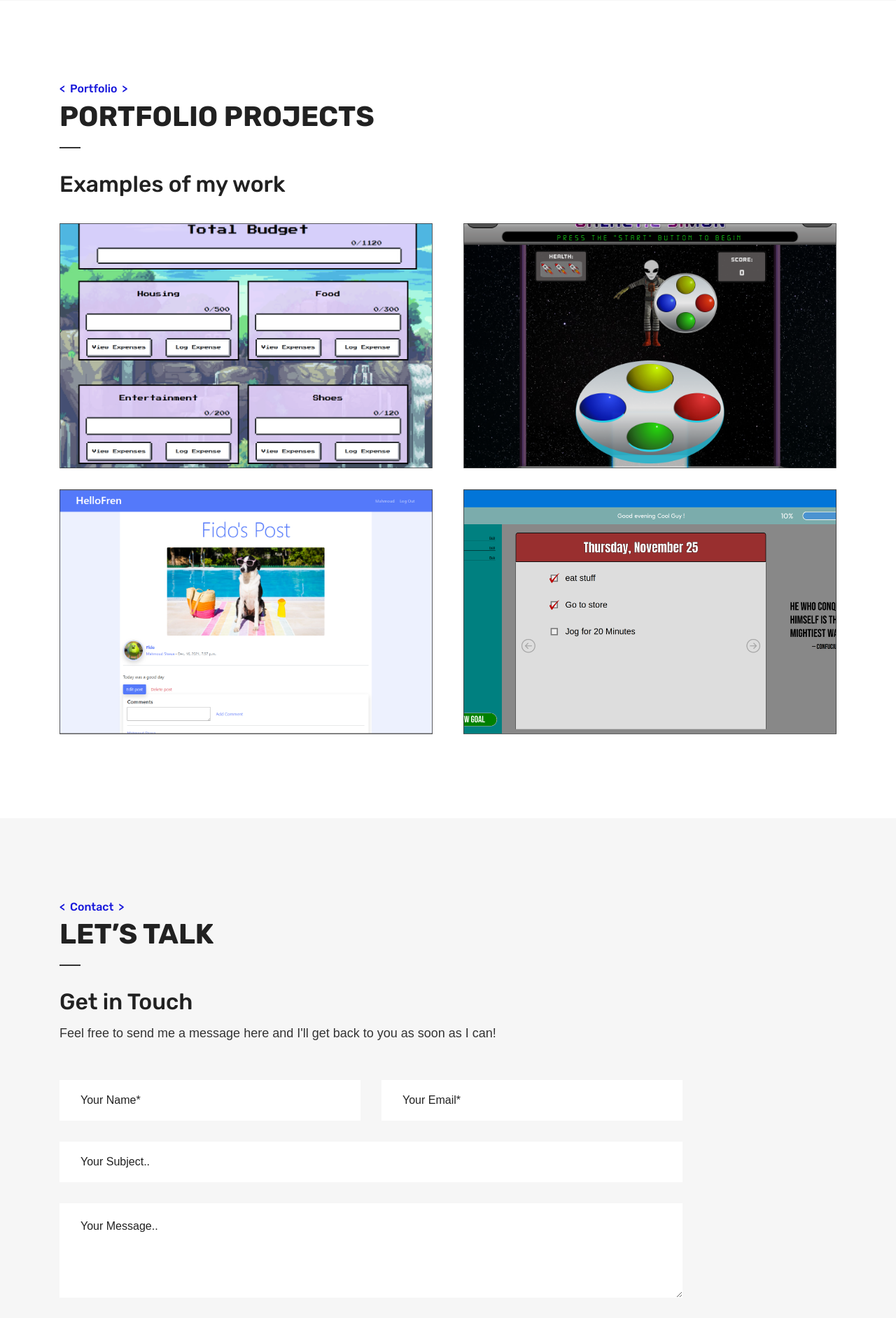
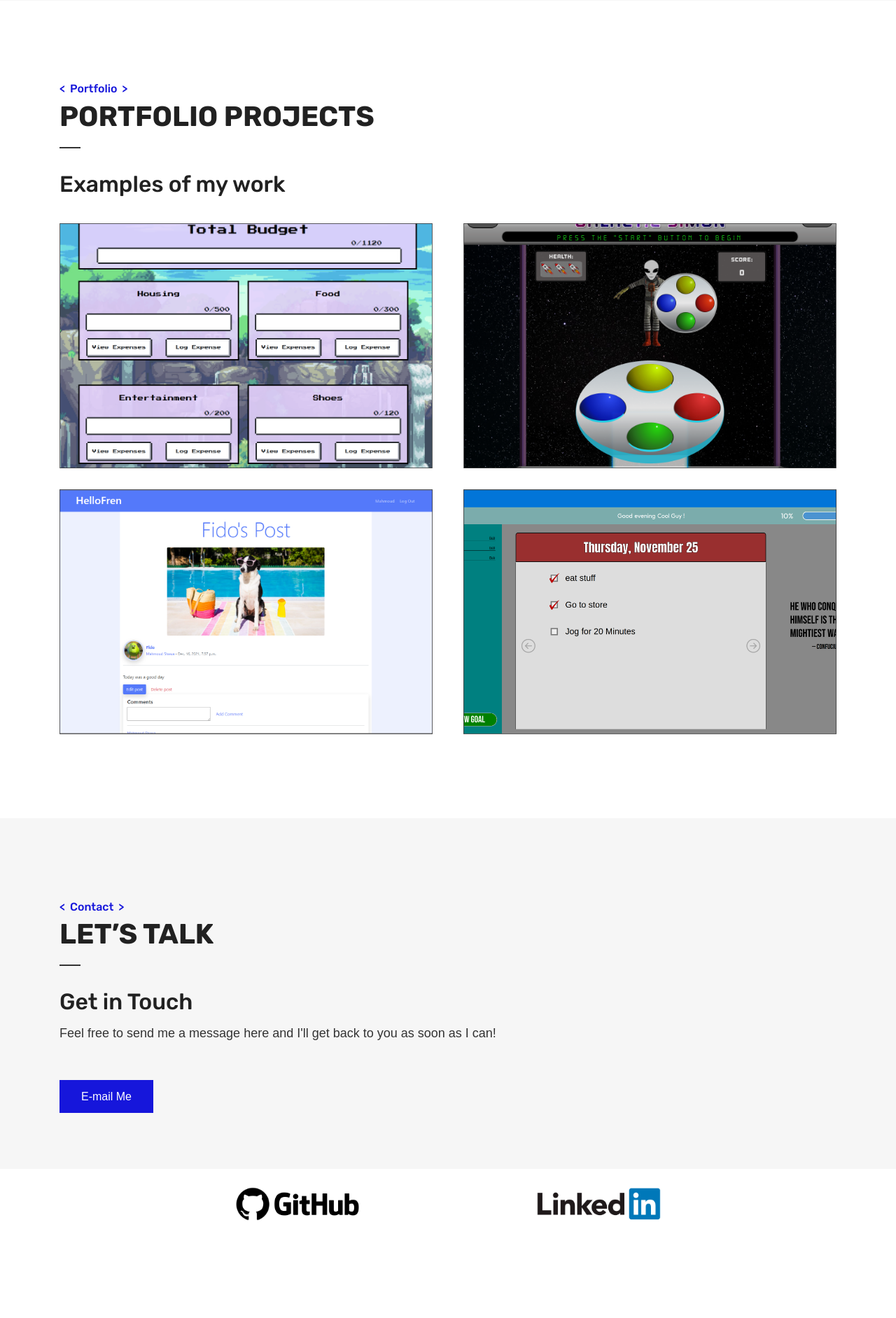
Before and after one commit to mattl999/portfolio, a PHP site: page /index.html in a window 1280 px wide. Shown: the part 1933-3816 px from the top of the page at 70% size. After the commit the page ends 3677 px from the top, so only its background shows below. Run offline with PHP 8.4, Linux system fonts and the light colour scheme; some web fonts are replaced.

Commit message:
javascript mail

```diff
--- a/css/style.css
+++ b/css/style.css
@@ -2838,3 +2838,6 @@ h4 img {
     width: 30px;
     margin-left: 6px;
 }
+.centered{
+    margin:0 auto;
+}
--- a/index.html
+++ b/index.html
@@ -250,56 +250,17 @@
             <div class="row">
               <div class="col-lg-10 lg-1">
                 <div class="contact-form-box">
-                  <form action="mail/mail.php" method="post">
+
                     <div class="row">
-                      <div class="col-lg-6">
-                        <input
-                          autocomplete="off"
-                          type="text"
-                          id="name"
-                          name="name"
-                          placeholder="Your Name*"
-                          required
-                        />
-                        <div class="border-bottom-animate"></div>
-                      </div>
-                      <div class="col-lg-6">
-                        <input
-                          autocomplete="off"
-                          type="email"
-                          id="email"
-                          name="email"
-                          placeholder="Your Email*"
-                          required
-                        />
-                        <div class="border-bottom-animate"></div>
-                      </div>
-                      <div class="col-lg-12">
-                        <input
-                          type="text"
-                          id="subject"
-                          name="subject"
-                          placeholder="Your Subject.."
-                          required
-                        />
-                        <div class="border-bottom-animate"></div>
-                      </div>
-                      <div class="col-lg-12">
-                        <textarea
-                          name="message"
-                          id="message"
-                          placeholder="Your Message.."
-                          required
-                        ></textarea>
-                        <div class="border-bottom-animate"></div>
-                      </div>
-                      <div class="col-lg-4">
-                        <button class="box-btn blue-box" type="submit">
-                          Send Message
+
+                      <div class="col-lg-9">
+                        <button onclick="window.open('mailto:mattlobo25@gmail.com')"class="box-btn blue-box">
+                          E-mail Me
                         </button>
+
                       </div>
                     </div>
-                  </form>
+
                 </div>
               </div>
             </div>
```
